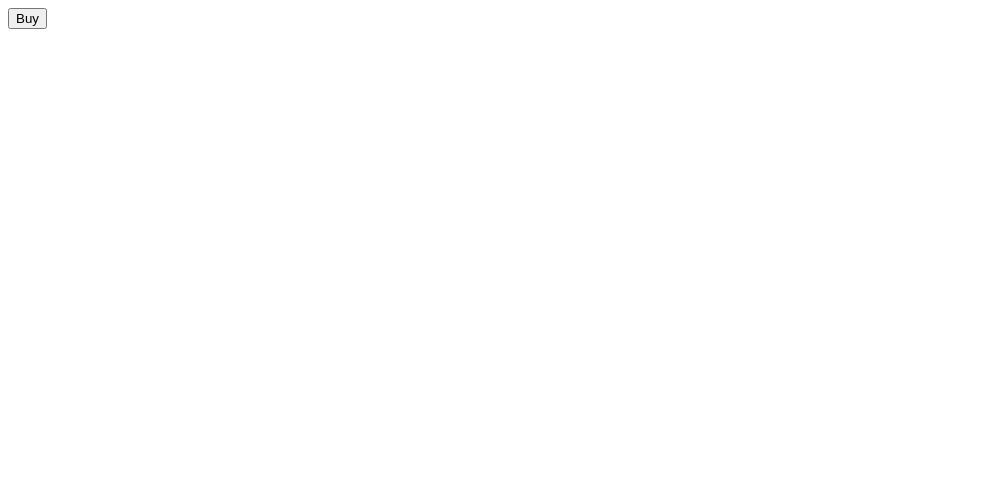
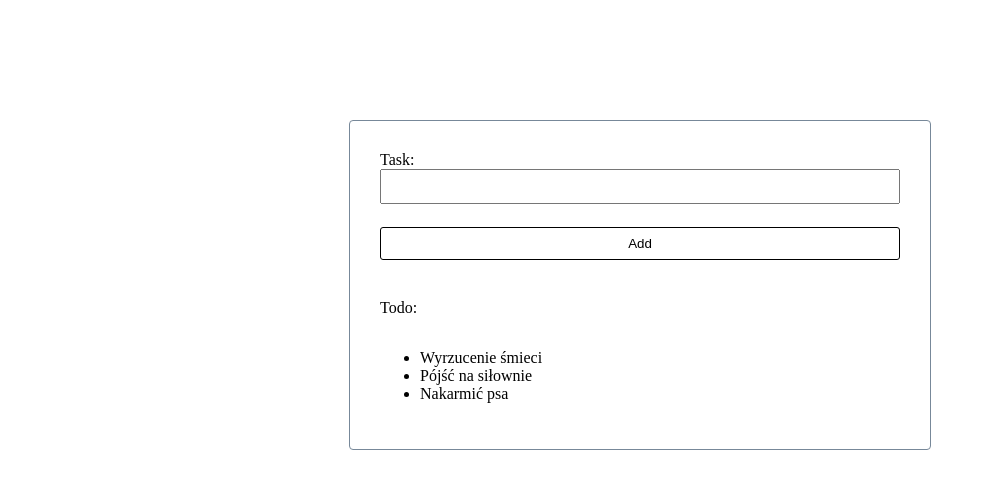
Before and after one commit to wiktornobis/TS-Learn-, a website with bundled scripts: page index.html in a window 1280 px wide. Shown: the whole page, without its empty margins (0-986 px from the left). Built offline with nearby package versions, Linux system fonts and the light colour scheme.

Commit message:
first step todo ts

```diff
--- a/index.html
+++ b/index.html
@@ -6,9 +6,16 @@
           content="width=device-width, user-scalable=no, initial-scale=1.0, maximum-scale=1.0, minimum-scale=1.0">
     <meta http-equiv="X-UA-Compatible" content="ie=edge">
     <title>Document</title>
+    <link rel="stylesheet" href="styles.css" />
 </head>
 <body>
-    <button>Buy</button>
+    <form action="" class="container" autocomplete="off">
+        <label for="name">Task:</label>
+        <input type="text" id="name" />
+        <button>Add</button>
+        <p>Todo:</p>
+        <ul class="tasks"></ul>
+    </form>
     <script src="dist/app.js"></script>
 </body>
 </html>
--- a/src/app.ts
+++ b/src/app.ts
@@ -1,10 +1,33 @@
-const buttonElement = document.querySelector("button");
+//  <li>
+//     <label for="task-1">Wyrzucić śmieci</label>
+//     <input type="checkbox" id="task-1" name="Wyrzućić śmieci" />
+// </li>
 
-const calculatePrice = (orginalPrice: number, hasDiscount: boolean) => {
-    return hasDiscount ? orginalPrice * 0.8 : orginalPrice;
+
+// Wyrzucenie śmieci
+// Pójść na siłownie
+// Nakarmić psa
+const taskNameInputElement: HTMLInputElement = document.querySelector("#name");
+const addButtonElement: HTMLButtonElement = document.querySelector("button")
+const tasksContainerElement: HTMLElement = document.querySelector(".tasks");
+
+const tasks: string[] = ["Wyrzucenie śmieci", "Pójść na siłownie", "Nakarmić psa"];
+
+const render = () => {
+    tasksContainerElement.innerHTML = " ";
+    tasks.forEach(task => {
+        const taskElement: HTMLElement = document.createElement("li");
+        taskElement.innerText = task;
+        tasksContainerElement.appendChild(taskElement);
+    })
 }
-buttonElement.addEventListener("click", () => {
-    const originalPrice: number = 50;
-    const hasDiscount: boolean = new URLSearchParams(window.location.search).get("discount") === "true"
-    console.log(calculatePrice(originalPrice, hasDiscount))
+
+const addTask = (task: string) => {
+    tasks.push(task);
+}
+addButtonElement.addEventListener("click", (e: Event) => {
+    e.preventDefault();
+    addTask(taskNameInputElement.value);
+    render();
 })
+render();
--- /dev/null
+++ b/styles.css
@@ -0,0 +1,13 @@
+
+.container {
+    max-width: 520px;
+    margin: 120px auto;
+    border: 1px solid lightslategrey;
+    border-radius: 4px;
+    padding: 30px;
+    display: flex;
+    flex-direction: column;
+}
+input {padding: 8px 4px; margin-bottom: 23px;}
+button {transition: 0.3s all ease; padding: 8px 4px; margin-bottom: 23px; background: none; border: 1px solid black; border-radius: 3px; cursor: pointer;}
+button:hover {background: black; color: white;}
```
